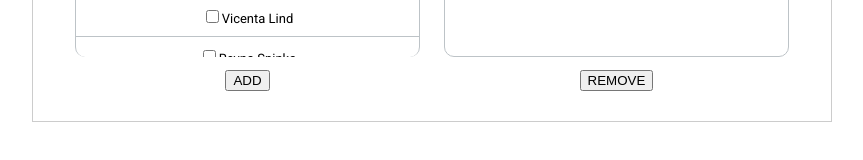
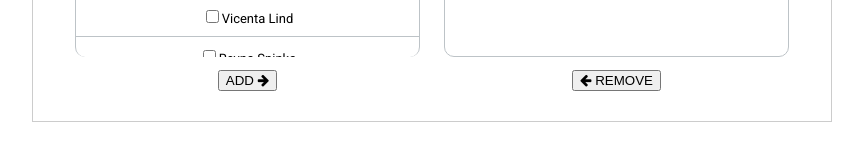
Before and after one commit to piscolomo/member-list-editor, a React (Create React App) app: page / in a window 1280 px wide. Both pictures are taken after a click on the button "EDIT". Shown: the part 481-641 px from the top of the page, without its empty margins (208-1071 px from the left). Built offline with nearby package versions, Linux system fonts and the light colour scheme.

Commit message:
Added fontawesome cdn icons

```diff
--- a/public/index.html
+++ b/public/index.html
@@ -10,6 +10,7 @@
       content="Web site created using create-react-app"
     />
     <link href="https://fonts.googleapis.com/css2?family=Roboto&display=swap" rel="stylesheet">
+    <link href="https://stackpath.bootstrapcdn.com/font-awesome/4.7.0/css/font-awesome.min.css" rel="stylesheet">
     <link rel="apple-touch-icon" href="%PUBLIC_URL%/logo192.png" />
     <!--
       manifest.json provides metadata used when your web app is installed on a
--- a/src/components/UserListAssigned.js
+++ b/src/components/UserListAssigned.js
@@ -17,7 +17,7 @@ class UserListAssigned extends React.Component{
             <span>{users.length} Users Assigned</span>
             <input type="checkbox" checked={selectAllUsers} onChange={onChangeListCheckbox} />
             <ul id="users-assigned">{userItems}</ul>
-            <button onClick={removeUsers}>REMOVE</button>
+            <button onClick={removeUsers}><i class="fa fa-arrow-left" aria-hidden="true"></i> REMOVE</button>
         </div>);
     }
 }
--- a/src/components/UserListAvailable.js
+++ b/src/components/UserListAvailable.js
@@ -19,7 +19,7 @@ class UserListAvailable extends React.Component{
             <span className="count">{users.length}</span>
             <input type="checkbox" checked={selectAllUsers} onChange={onChangeListCheckbox} />
             <ul id="users-available">{userItems}</ul>
-            <button onClick={addUsers}>ADD</button>
+            <button onClick={addUsers}>ADD <i class="fa fa-arrow-right" aria-hidden="true"></i></button>
         </div>);
     }
 }
```
